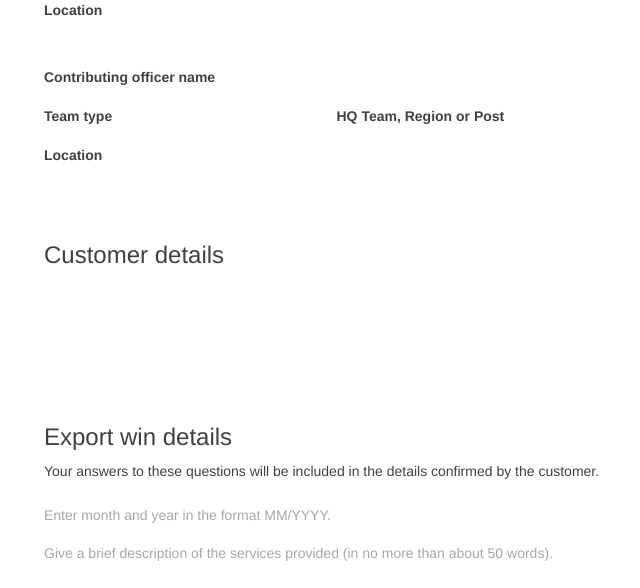
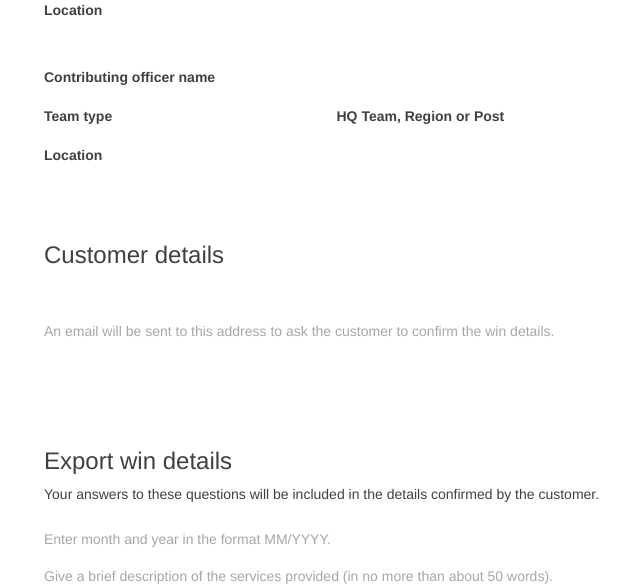
Before and after one commit to uktrade/export-wins-ui, a Django app: template wins/templates/wins/win-edit-form.html in a window 1280 px wide. Shown: the part 1295-1883 px from the top of the page, without its empty margins (26-666 px from the left). Run offline with Django 3.2, Linux system fonts and the light colour scheme; the template is opened without the code that fills it, so the values that code supplies are empty; some libraries are stand-ins or nearby versions.

Commit message:
Changes for Christine

```diff
--- a/wins/templates/wins/partials/win-form.html
+++ b/wins/templates/wins/partials/win-form.html
@@ -79,7 +79,7 @@
 		{% include "wins/partials/win-field.html" with field=form.company_name class="restrict-width-lg" %}
 		{% include "wins/partials/win-field.html" with field=form.cdms_reference class="restrict-width-sm" %}
 		{% include "wins/partials/win-field.html" with field=form.customer_name class="restrict-width-sm" %}
-		{% include "wins/partials/win-field.html" with field=form.customer_email_address class="restrict-width-sm" %}
+		{% include "wins/partials/win-field.html" with field=form.customer_email_address class="restrict-width-sm" help="An email will be sent to this address to ask the customer to confirm the win details." %}
 		{% include "wins/partials/win-field.html" with field=form.customer_job_title class="restrict-width-sm" %}
 		{% include "wins/partials/win-field.html" with field=form.customer_location class="restrict-width-sm" %}
 
--- a/wins/templates/wins/win-complete.html
+++ b/wins/templates/wins/win-complete.html
@@ -42,7 +42,7 @@
       <li class="list-group-item"><span>Date won</span> {{ win.date | date:"M Y" }}</li>
       <li class="list-group-item"><span>Country</span> {{ win.country_name }}</li>
       <li class="list-group-item"><span>Company name</span> {{ win.company_name }}</li>
-      <li class="list-group-item"><span>Business type</span> {{ win.business_type }}</li>
+      <li class="list-group-item"><span>Kind of business deal that best describes the win</span> {{ win.business_type }}</li>
       <li class="list-group-item"><span>How the company was supported in achieving the win</span> {{ win.description }}</li>
       <li class="list-group-item"><span>Export value</span> &pound;{{ win.total_expected_export_value | intcomma }}</li>
       <li class="list-group-item"><span>Non-export value</span> &pound;{{ win.total_expected_non_export_value | intcomma }}</li>
```
